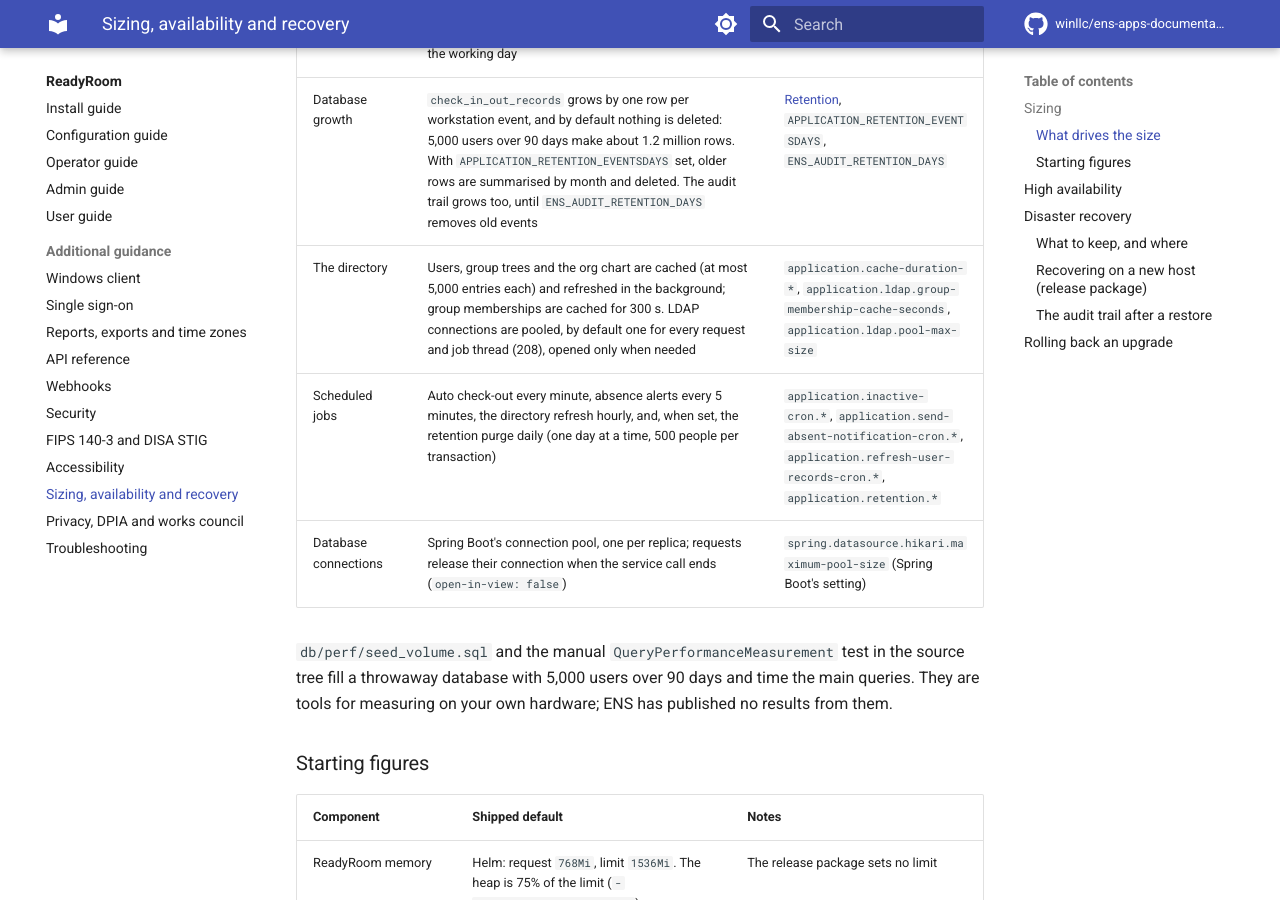
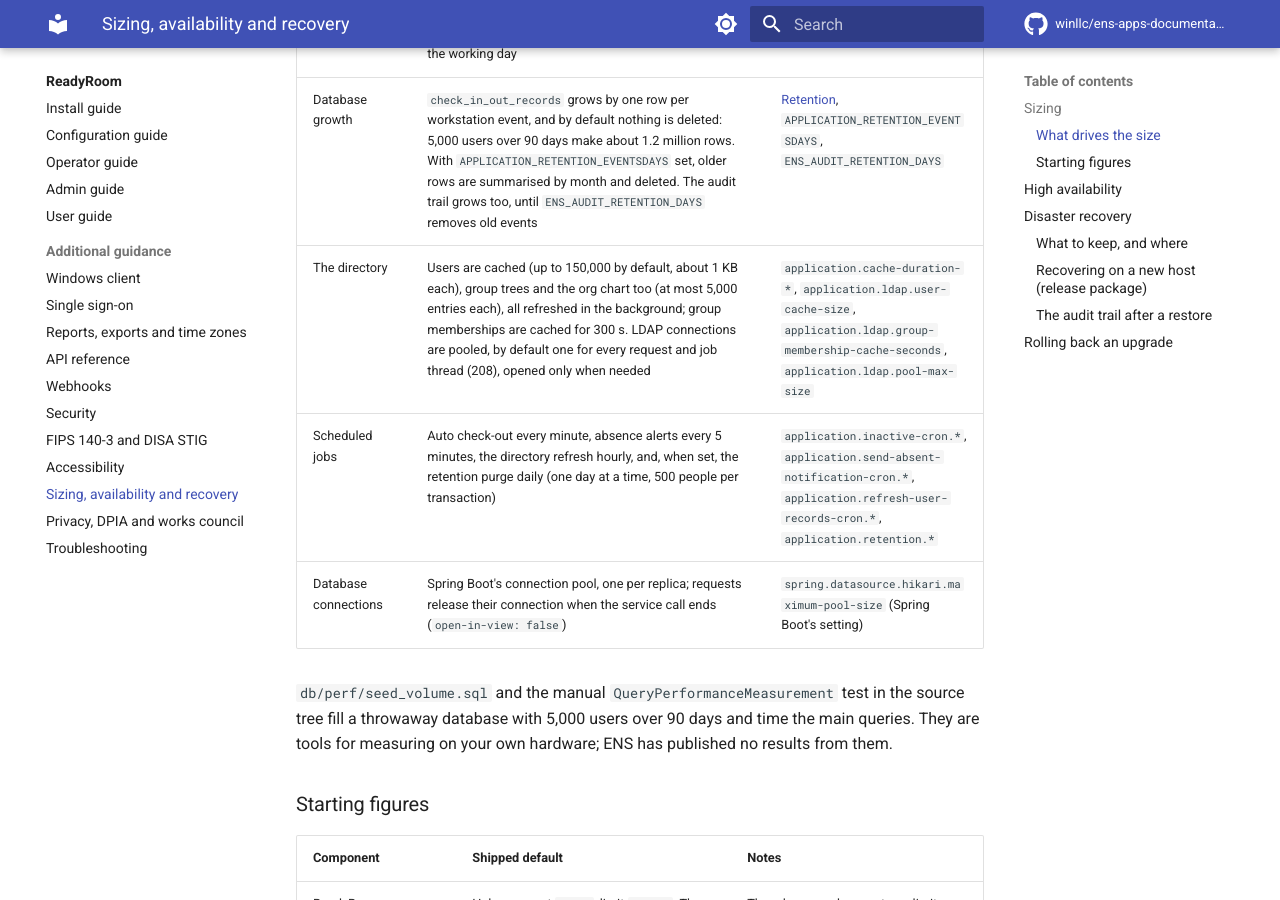
Before and after one commit to winllc/ens-apps-documentation, an MkDocs documentation site: the page built from docs/readyroom/availability-and-sizing.md, in a window 1280 px wide and 900 px high, scrolled down 657 px. Built offline with MkDocs 1.6.1 and Material for MkDocs 9.7.7, drawn with Linux system fonts in a browser that asks for light colours; comment, search, counter and statistics services are not loaded.

Commit message:
ReadyRoom sizing: the user cache holds 150,000 by default
Co-Authored-By: Claude Opus 5.5 <noreply@anthropic.com>
Claude-Session: https://claude.ai/code/session_01R2Q6XtDB8DfVmiejzJGwBh

```diff
--- a/docs/readyroom/availability-and-sizing.md
+++ b/docs/readyroom/availability-and-sizing.md
@@ -17,7 +17,7 @@ Backups themselves are in [Operations](operator-guide.md#backups).
 |---|---|---|
 | Workstations | Every logon, lock, unlock and logoff is one request from the Windows client and one row in `check_in_out_records`. Logons bunch up at the start of the working day | |
 | Database growth | `check_in_out_records` grows by one row per workstation event, and by default nothing is deleted: 5,000 users over 90 days make about 1.2 million rows. With `APPLICATION_RETENTION_EVENTSDAYS` set, older rows are summarised by month and deleted. The audit trail grows too, until `ENS_AUDIT_RETENTION_DAYS` removes old events | [Retention](operator-guide.md#retention), `APPLICATION_RETENTION_EVENTSDAYS`, `ENS_AUDIT_RETENTION_DAYS` |
-| The directory | Users, group trees and the org chart are cached (at most 5,000 entries each) and refreshed in the background; group memberships are cached for 300 s. LDAP connections are pooled, by default one for every request and job thread (208), opened only when needed | `application.cache-duration-*`, `application.ldap.group-membership-cache-seconds`, `application.ldap.pool-max-size` |
+| The directory | Users are cached (up to 150,000 by default, about 1 KB each), group trees and the org chart too (at most 5,000 entries each), all refreshed in the background; group memberships are cached for 300 s. LDAP connections are pooled, by default one for every request and job thread (208), opened only when needed | `application.cache-duration-*`, `application.ldap.user-cache-size`, `application.ldap.group-membership-cache-seconds`, `application.ldap.pool-max-size` |
 | Scheduled jobs | Auto check-out every minute, absence alerts every 5 minutes, the directory refresh hourly, and, when set, the retention purge daily (one day at a time, 500 people per transaction) | `application.inactive-cron.*`, `application.send-absent-notification-cron.*`, `application.refresh-user-records-cron.*`, `application.retention.*` |
 | Database connections | Spring Boot's connection pool, one per replica; requests release their connection when the service call ends (`open-in-view: false`) | `spring.datasource.hikari.maximum-pool-size` (Spring Boot's setting) |
 
```
